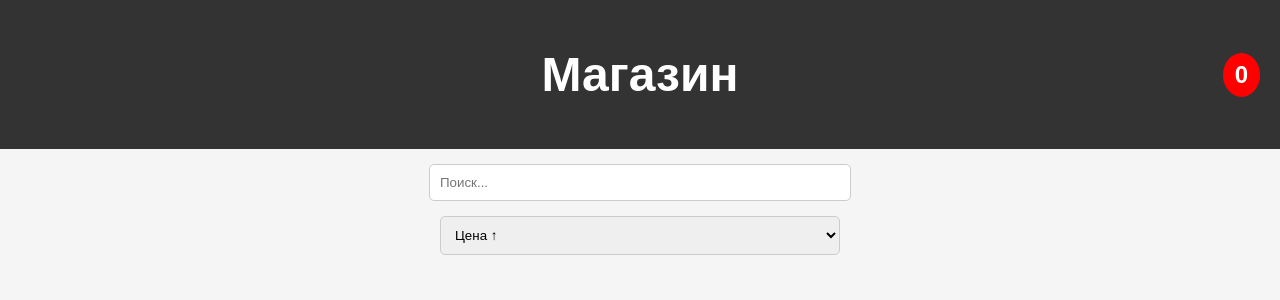
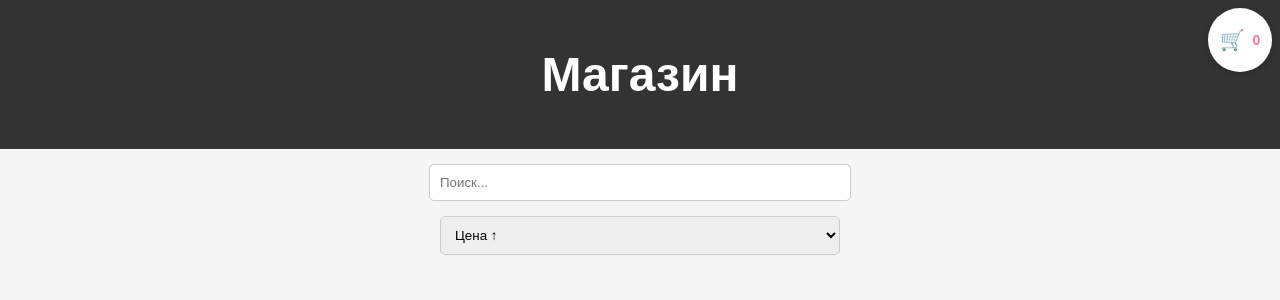
Before and after one commit to lamal0/web_shop_php, a PHP site: page / in a window 1280 px wide. Shown: the top 300 px of the page. Run offline with PHP 8.4, Linux system fonts and the light colour scheme; data that the repository does not hold is empty.

Commit message:
update styles

```diff
--- a/css/style.css
+++ b/css/style.css
@@ -15,17 +15,58 @@
     font-size: 24px;
     position: relative;
 }
+a {
+    all: unset;
+    cursor: pointer;
+}
+
 
 .cart-icon {
+    position: fixed;
+    top: 20px;
+    right: 20px;
+    background: linear-gradient(135deg, #ff7eb3, #ff758c);
+    color: white;
+    font-weight: bold;
+    font-size: 16px;
+    padding: 12px 12px;
+    border-radius: 50px;
+    box-shadow: 0 4px 10px rgba(0, 0, 0, 0.2);
+    cursor: pointer;
+    transition: transform 0.2s ease, box-shadow 0.2s ease;
+    display: flex;
+    align-items: center;
+    justify-content: center;
+    min-width: 40px;
+    min-height: 40px;
+}
+
+.cart-icon:hover {
+    transform: scale(1.1);
+    box-shadow: 0 6px 14px rgba(0, 0, 0, 0.25);
+}
+
+.cart-icon::before {
+    content: "🛒";
+    font-size: 20px;
+    margin-right: 8px;
+}
+
+#cart-count {
+    font-size: 14px;
+    background: white;
+    color: #ff758c;
+    border-radius: 50%;
+    width: 24px;
+    height: 24px;
+    display: flex;
+    align-items: center;
+    justify-content: center;
+    font-weight: bold;
     position: absolute;
-    right: 20px;
-    top: 50%;
-    transform: translateY(-50%);
-    background: red;
-    color: white;
-    padding: 8px 12px;
-    border-radius: 50%;
-    font-weight: bold;
+    top: 8px;
+    right: 8px;
+    box-shadow: 0 2px 6px rgba(0, 0, 0, 0.2);
 }
 
 #search, #sort {
```
